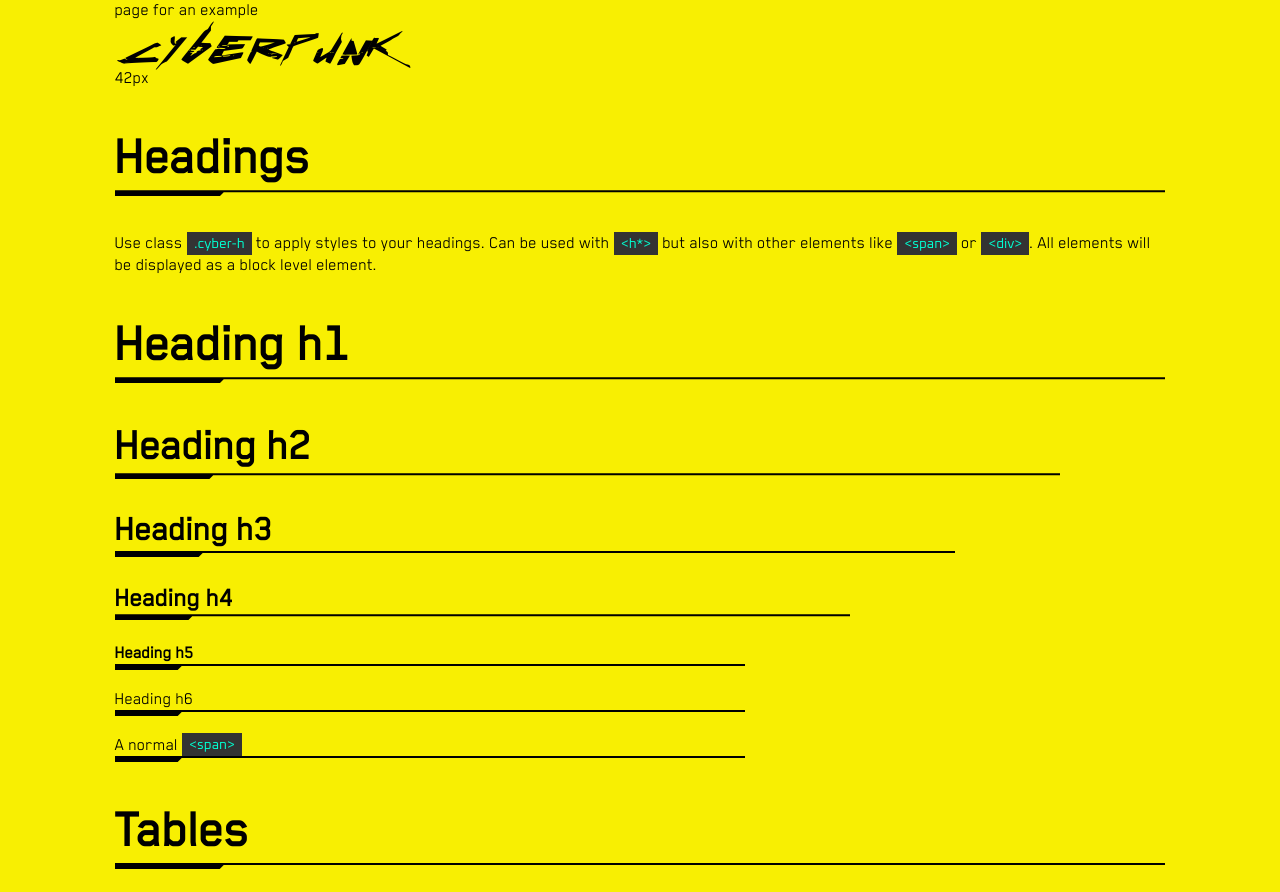
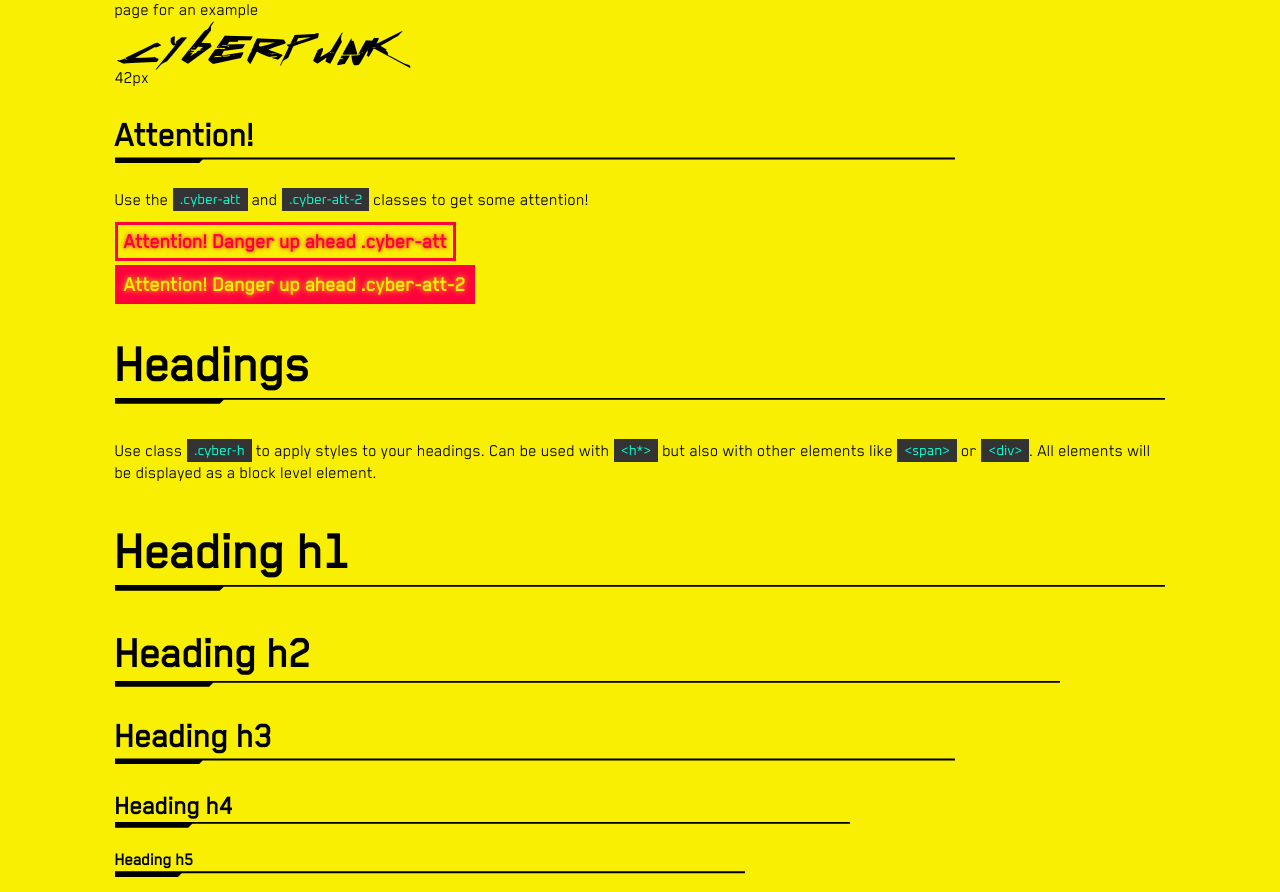
Before and after one commit to alddesign/cyberpunk-css, a plain HTML site: page demo/index.html in a window 1280 px wide. Shown: the part 5407-6299 px from the top of the page. Drawn offline with Linux system fonts and the light colour scheme.

Commit message:
Added attentions

```diff
--- a/cyberpunk.css
+++ b/cyberpunk.css
@@ -131,6 +131,28 @@ body
     bottom: -.25em;
     left: -.15em;
 }
+
+.cyber-att
+{
+    color: var(--red);
+    font-size: 1.2rem;
+    font-weight: bold;
+    border: 3px solid var(--red);
+    text-shadow: 0 0 4px var(--red);
+    padding: 6px;
+}
+
+.cyber-att-2
+{
+    background-color: var(--red);
+    color: var(--yellow);
+    text-shadow: 0 0 6px var(--yellow);
+    font-size: 1.2rem;
+    font-weight: bold;
+    border: 3px solid var(--red);
+    padding: 6px;
+}
+
 /*#endregion*/
 
 /*#region colors*/
--- a/demo/index.html
+++ b/demo/index.html
@@ -241,6 +241,17 @@
                     <i>Hint: </i>
                     This font doesnt look good with small font sizes. To recreate the logo you have to do an a few tweaks in CSS. Take a look at the very top of this page for an example
                     <div class="cyberpunk-font" style="font-size: 42px;">Cyberpunk</div> 42px
+
+                    <h3 class="cyber-h">Attention!</h3>
+                    <p>
+                        Use the <code>.cyber-att</code> and <code>.cyber-att-2</code> classes to get some attention!
+                    </p>
+                    <p>
+                        <span class="cyber-att">Attention! Danger up ahead .cyber-att</span>
+                    </p>
+                    <p>
+                        <span class="cyber-att-2">Attention! Danger up ahead .cyber-att-2</span>
+                    </p>
                     <!-- #endregion -->
 
                     <!-- #region Headings -->
```
Also changed, not shown: 1 other file.
